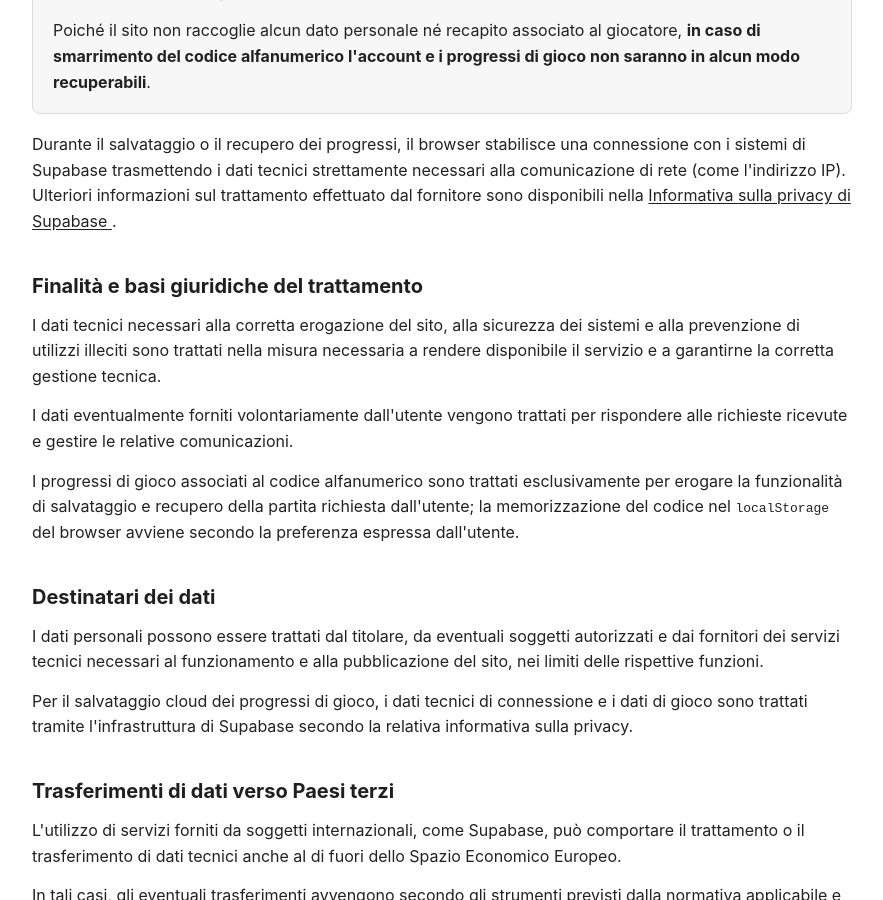
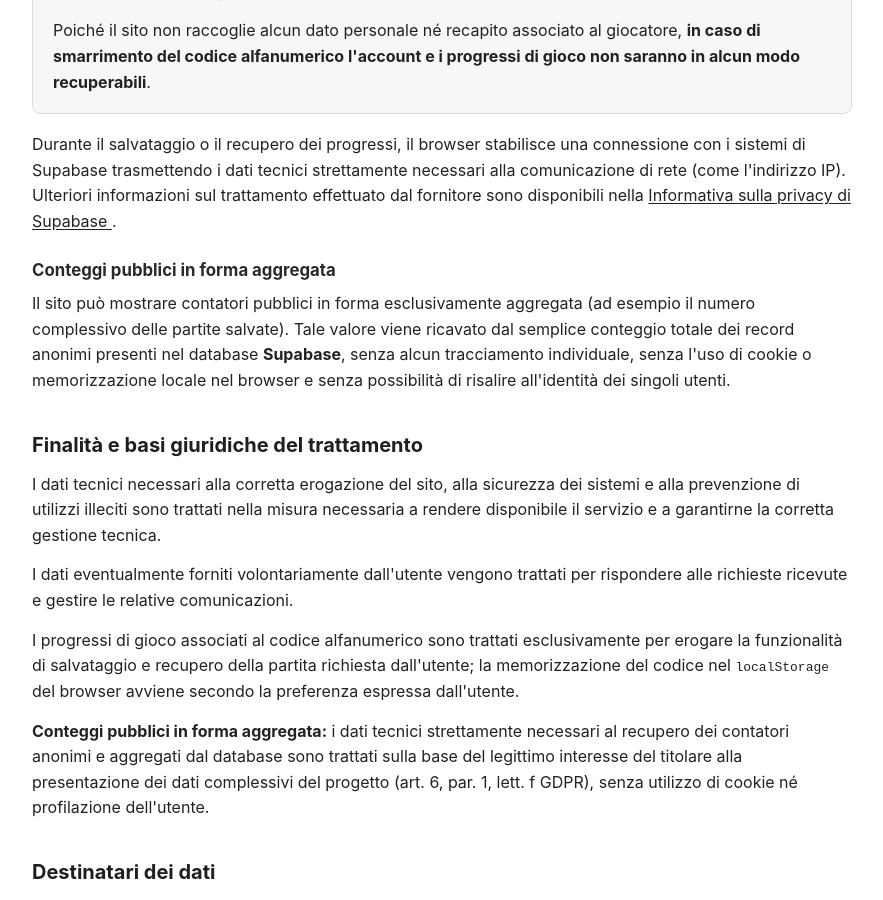
Before and after one commit to naturadipianura/calendariodellavvento, a Jekyll site: the page built from privacy.html, in a window 1280 px wide and 900 px high, scrolled down 2493 px. Shown: the whole window, without its empty margins (198-1081 px from the left). Built offline with Jekyll 4.4.1, drawn with Linux system fonts in a browser that asks for light colours.

Commit message:
Aggiorna informativa privacy

```diff
--- a/privacy.html
+++ b/privacy.html
@@ -680,6 +680,28 @@ title: Informativa privacy
         </p>
 
     </section>
+
+    <!-- =========================================================
+     CLOUDFLARE ANALYTICS
+    ========================================================== -->
+    {% if site.consent.services.cloudflare_analytics %}
+    <section
+        class="spisotti-privacy-section"
+        id="cloudflare-analytics"
+    >
+        <h2>Statistiche di traffico (Cloudflare Web Analytics)</h2>
+        <p>
+            Questo sito utilizza <strong>Cloudflare Web Analytics</strong> per raccogliere statistiche aggregate
+            sulle visite e sulle prestazioni tecniche delle pagine. Il servizio funziona senza cookie,
+            senza memorizzazione locale sul dispositivo dell'utente e senza profilazione individuale.
+        </p>
+        <p>
+            I dati tecnici strettamente necessari alla misurazione (come l'indirizzo IP della richiesta,
+            l'URL visitato e le informazioni tecniche del browser) sono trattati da Cloudflare Inc. secondo la
+            <a href="https://www.cloudflare.com/privacypolicy/" target="_blank" rel="noopener noreferrer">relativa informativa sulla privacy</a>.
+        </p>
+    </section>
+    {% endif %}
 
     <!-- =========================================================
          SUPABASE
@@ -770,6 +792,64 @@ title: Informativa privacy
             </a>.
         </p>
 
+
+
+    {% if site.consent.supabase_stats %}
+
+        <h3>
+            Conteggi pubblici in forma aggregata
+        </h3>
+
+        <p>
+            Il sito può mostrare contatori pubblici in forma esclusivamente
+            aggregata (ad esempio il numero complessivo delle partite salvate).
+            Tale valore viene ricavato dal semplice conteggio totale dei record
+            anonimi presenti nel database <strong>Supabase</strong>, senza
+            alcun tracciamento individuale, senza l'uso di cookie o
+            memorizzazione locale nel browser e senza possibilità di
+            risalire all'identità dei singoli utenti.
+        </p>
+
+        {% endif %}
+
+    </section>
+
+    {% elsif site.consent.supabase_stats %}
+
+    <section
+        class="spisotti-privacy-section"
+        id="supabase-stats"
+    >
+
+        <h2>
+            Conteggi pubblici in forma aggregata (Supabase)
+        </h2>
+
+        <p>
+            Il sito utilizza l'infrastruttura database <strong>Supabase</strong>
+            per mostrare contatori pubblici in forma esclusivamente aggregata
+            (ad esempio il numero complessivo delle partite salvate).
+        </p>
+
+        <p>
+            Il dato visualizzato deriva dal semplice conteggio totale dei
+            record anonimi presenti nel database: non comporta alcuna
+            raccolta di dati personali identificativi, non utilizza cookie
+            o archiviazione locale nel browser e non consente in alcun modo
+            di risalire ai singoli visitatori. Durante il caricamento del
+            contatore, il browser effettua una richiesta tecnica ai sistemi
+            di Supabase trasmettendo i soli dati necessari alla connessione
+            di rete (come l'indirizzo IP). Ulteriori informazioni sono
+            disponibili nella
+            <a
+                href="https://supabase.com/privacy"
+                target="_blank"
+                rel="noopener noreferrer"
+            >
+                Informativa sulla privacy di Supabase
+            </a>.
+        </p>
+
     </section>
 
     {% endif %}
@@ -1109,6 +1189,16 @@ title: Informativa privacy
             e gestire le relative comunicazioni.
         </p>
 
+        {% if site.consent.services.cloudflare_analytics %}
+        <p>
+            <strong>Misurazione statistica aggregata (Cloudflare Web Analytics):</strong>
+            i dati tecnici strettamente necessari al conteggio anonimo e aggregato delle visite
+            e al monitoraggio delle prestazioni del sito sono trattati sulla base del legittimo
+            interesse del titolare al miglioramento tecnico e editoriale dei contenuti
+            (art. 6, par. 1, lett. f GDPR), senza utilizzo di cookie né profilazione dell'utente.
+        </p>
+        {% endif %}
+
         {% if site.consent.services.supabase %}
         <p>
             I progressi di gioco associati al codice alfanumerico
@@ -1117,6 +1207,17 @@ title: Informativa privacy
             dall'utente; la memorizzazione del codice nel
             <code>localStorage</code> del browser avviene secondo
             la preferenza espressa dall'utente.
+        </p>
+        {% endif %}
+
+        {% if site.consent.supabase_stats %}
+        <p>
+            <strong>Conteggi pubblici in forma aggregata:</strong>
+            i dati tecnici strettamente necessari al recupero dei contatori
+            anonimi e aggregati dal database sono trattati sulla base del
+            legittimo interesse del titolare alla presentazione dei dati
+            complessivi del progetto (art. 6, par. 1, lett. f GDPR), senza
+            utilizzo di cookie né profilazione dell'utente.
         </p>
         {% endif %}
 
@@ -1168,7 +1269,15 @@ title: Informativa privacy
             nei limiti delle rispettive funzioni.
         </p>
 
-        {% if site.consent.services.supabase %}
+        {% if site.consent.services.cloudflare_analytics %}
+        <p>
+            <strong>Cloudflare Inc.:</strong> fornitore del servizio Cloudflare Web Analytics,
+            che tratta i dati tecnici della richiesta HTTP per l'elaborazione delle statistiche aggregate
+            (<a href="https://www.cloudflare.com/privacypolicy/" target="_blank" rel="noopener noreferrer">informativa privacy di Cloudflare</a>).
+        </p>
+        {% endif %}
+
+        {% if site.consent.services.supabase or site.consent.supabase_stats %}
         <p>
             Per il salvataggio cloud dei progressi di gioco,
             i dati tecnici di connessione e i dati di gioco
@@ -1242,7 +1351,25 @@ title: Informativa privacy
 
     </section>
 
-    {% elsif site.consent.services.supabase %}
+    {% elsif site.consent.services.cloudflare_analytics %}
+
+    <section class="spisotti-privacy-section">
+
+        <h2>
+            Trasferimenti di dati verso Paesi terzi
+        </h2>
+
+        <p>
+            L'utilizzo di <strong>Cloudflare Web Analytics</strong> comporta la trasmissione dei dati tecnici
+            della richiesta di navigazione a Cloudflare Inc., società con sede negli Stati Uniti,
+            che può trattare tali informazioni anche su infrastrutture situate al di fuori dello Spazio
+            Economico Europeo secondo le garanzie previste dalla normativa applicabile e indicate nella
+            <a href="https://www.cloudflare.com/privacypolicy/" target="_blank" rel="noopener noreferrer">propria informativa sulla privacy</a>.
+        </p>
+
+    </section>
+
+    {% elsif site.consent.services.supabase or site.consent.supabase_stats %}
 
     <section class="spisotti-privacy-section">
 
```
